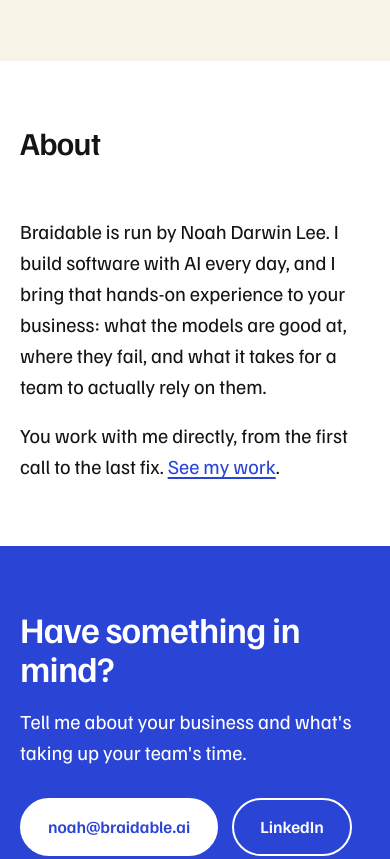
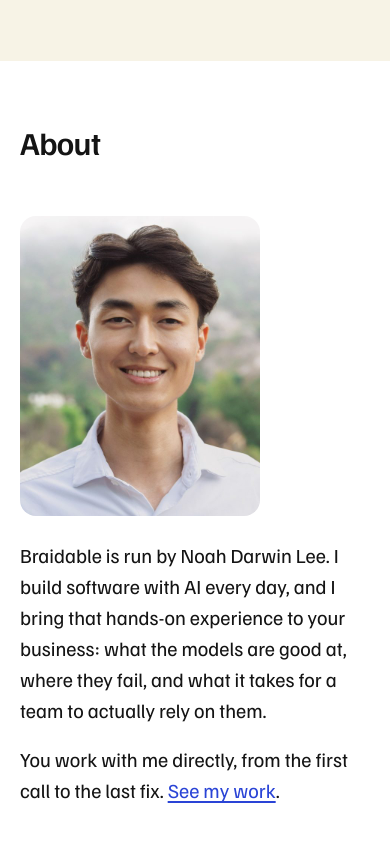
Before and after one commit to noahdlee519/braidable, a plain HTML site: page index.html in a window 390 px wide. Shown: the part 2202-3061 px from the top of the page. Drawn offline with Linux system fonts and the light colour scheme.

Commit message:
Add portrait to the About section
Co-Authored-By: Claude Opus 5.5 <noreply@anthropic.com>
Claude-Session: https://claude.ai/code/session_012AvzugpLo25q6paBcGX2T2

```diff
--- a/index.html
+++ b/index.html
@@ -119,7 +119,10 @@
 
       <section class="section" id="about" aria-labelledby="about-h">
         <div class="wrap about">
-          <h2 id="about-h">About</h2>
+          <div class="about-side">
+            <h2 id="about-h">About</h2>
+            <img class="portrait" src="noah.jpg" width="640" height="800" alt="Noah Darwin Lee" loading="lazy" decoding="async" />
+          </div>
           <div class="about-text">
             <p>Braidable is run by Noah Darwin Lee. I build software with AI every day, and I bring that hands-on experience to your business: what the models are good at, where they fail, and what it takes for a team to actually rely on them.</p>
             <p>You work with me directly, from the first call to the last fix. <a href="https://noahdarwinlee.com/portfolio/">See my work</a>.</p>
--- a/styles.css
+++ b/styles.css
@@ -310,8 +310,21 @@ a:focus-visible,
 .about h2 {
   margin-bottom: 0;
 }
+.about-side {
+  display: grid;
+  align-content: start;
+  gap: 32px;
+}
+.portrait {
+  display: block;
+  width: 100%;
+  max-width: 320px;
+  height: auto;
+  border-radius: 16px;
+}
 .about-text {
   display: grid;
+  align-content: start;
   gap: 18px;
   max-width: 38em;
   font-size: 20px;
@@ -400,6 +413,12 @@ a:focus-visible,
     grid-template-columns: 1fr;
     gap: 24px;
   }
+  .about-side {
+    gap: 24px;
+  }
+  .portrait {
+    max-width: 240px;
+  }
 }
 @media (max-width: 640px) {
   .mark img {
```
Also changed, not shown: noah.jpg (added).
